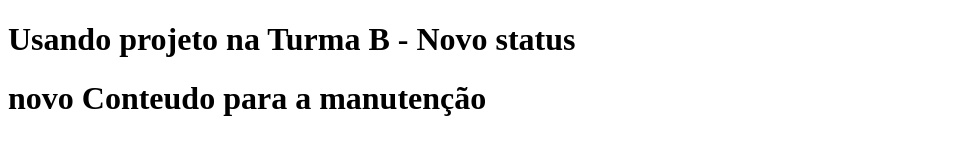
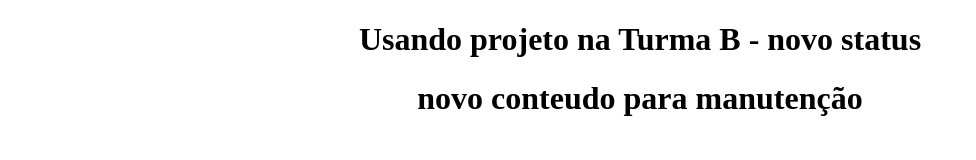
Before and after one commit to marloncbyte/devops_tb, a plain HTML site: page index.html in a window 1280 px wide. Shown: the whole page, without its empty margins (0-976 px from the left). Drawn offline with Linux system fonts and the light colour scheme.

Commit message:
Refactor HTML structure and content in index.html

```diff
--- a/index.html
+++ b/index.html
@@ -1,12 +1,9 @@
 <!DOCTYPE html>
-<html lang="PT-BR">
-
 <header>
 </header>
-
 <body>
-    <h1> Usando projeto na Turma B - Novo status</h1>
-    <h1>novo Conteudo para a manutenção</h1>
+    <center>
+    <h1> Usando projeto na Turma B - novo status</h1>
+    <h1> novo conteudo para manutenção</h1>
+    </center>
 </body>
-
-</html>
```
